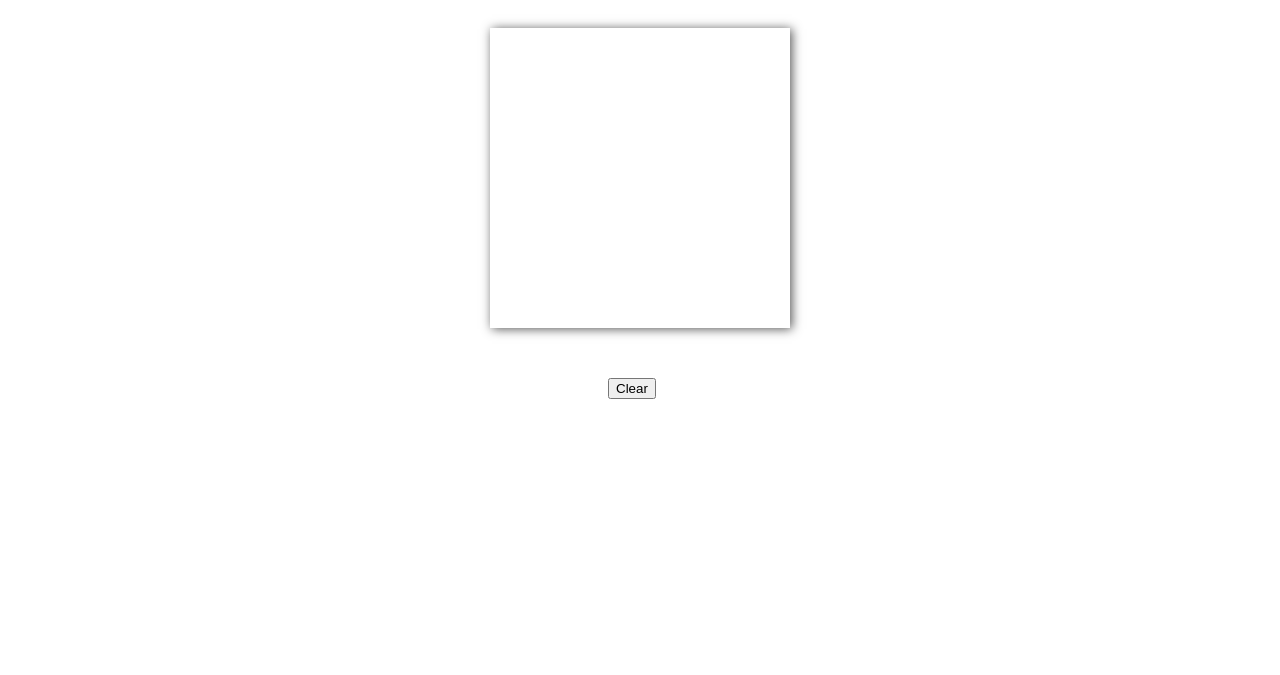
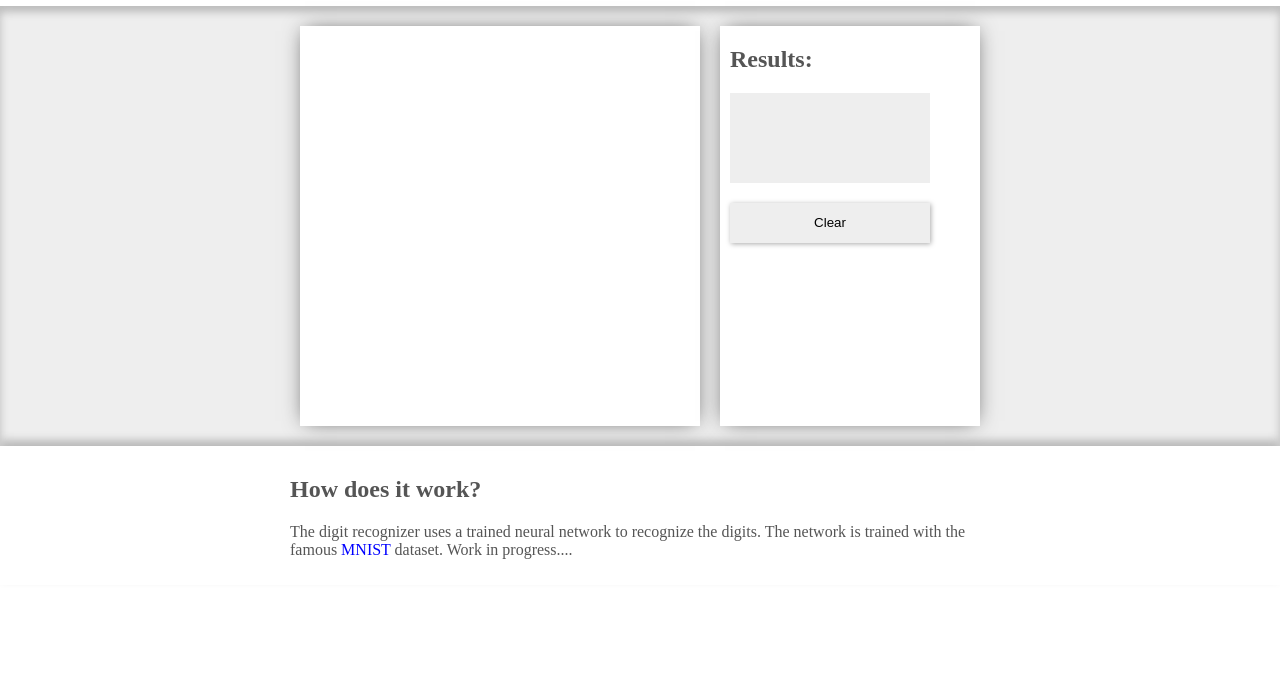
Before and after one commit to marthall/neural-network-digit-recognizer, a plain HTML site: page index.html in a window 1280 px wide. Shown: the part 125-800 px from the top of the page. Drawn offline with Linux system fonts and the light colour scheme.

Commit message:
Quick redesign of webapp

```diff
--- a/index.html
+++ b/index.html
@@ -3,10 +3,26 @@
     <link rel="stylesheet" type="text/css" href="style.css">
 </head>
 <body>
-    <h1>Digit recognition</h1>
-    <canvas id="drawsurface"></canvas>
-    <div id="output"></div>
-    <input type="button" id="clear" value="Clear">
+    <header>
+        <h1>Digit recognition</h1>
+    </header>
+    <article id="interactive">
+        <div class="container">
+            <canvas id="drawsurface"></canvas>
+            <section id="results">
+                <h2>Results: <span id="classification"></span></h2>
+                <canvas id="chart" width="200", height="90"></canvas>
+                <input type="button" id="clear" value="Clear">
+            </section>
+        </div>
+    </article>
+    <div class="content">
+    <article id="description">
+        <h2>How does it work?</h2>
+        <p>The digit recognizer uses a trained neural network to recognize the digits. The network is trained with the famous <a href="http://yann.lecun.com/exdb/mnist/">MNIST</a> dataset. Work in progress....</p>
+    </article>
+    </div>
+
 </body>
 <script src="data.js"></script>
 <script src="script.js"></script>
--- a/script.js
+++ b/script.js
@@ -45,8 +45,8 @@
         canvas = document.getElementById(canvasId);
         var context = canvas.getContext('2d');
 
-        canvas.width = 300
-        canvas.height = 300;
+        canvas.width = 400
+        canvas.height = 400;
 
         context.lineWidth = 14;
         context.lineJoin = context.lineCap = 'round';
@@ -115,6 +115,8 @@
          // bind event handler to clear button
         document.getElementById('clear').addEventListener('click', function() {
             context.clearRect(0, 0, canvas.width, canvas.height);
+            resultContext.clearRect(0, 0, resultCanvas.width, resultCanvas.height);
+
         }, false);
 
         return canvas;
@@ -214,7 +216,7 @@
             minX = centerX - frameWidth/2;
             maxX = centerX + frameWidth/2;
 
-            console.log(minY, minX, maxY, maxX);
+            // console.log(minY, minX, maxY, maxX);
 
             // Delete this if not drawing square
             // context.lineWidth = 1;
@@ -250,7 +252,7 @@
                 small_matrix.push(row);
             }
 
-            console.log(small_matrix);
+            // console.log(small_matrix);
 
             function calculateCenterOfMass(matrix, threshold) {
                 var centerY = 0, centerX = 0;
@@ -274,7 +276,7 @@
 
             var center = calculateCenterOfMass(small_matrix, 0.5)
 
-            console.log(center.y, center.x);
+            // console.log(center.y, center.x);
 
             var padding = {
                 top: BOUNDING_BOX_SIZE / 2 - center.y + (IMAGE_SIZE - BOUNDING_BOX_SIZE)/2,
@@ -283,7 +285,7 @@
                 right: center.x - BOUNDING_BOX_SIZE / 2 + (IMAGE_SIZE - BOUNDING_BOX_SIZE)/2
             }
 
-            console.log(padding);
+            // console.log(padding);
 
             var correctMatrix = new Array();
             for (var i = 0; i < padding.top; i++) {
@@ -314,10 +316,35 @@
 
             nn = new Network();
             var output = nn.feedforward(nodes);
+            var indexes = [0,1,2,3,4,5,6,7,8,9]
 
-            var i = output.indexOf(Math.max.apply(Math, output));
-            console.log(output);
-            console.log(i);
+            var indexedOutput = zip([indexes, output]).sort(function(a, b) { return b[1] - a[1]});
+
+            console.log(indexedOutput[0], indexedOutput[1], indexedOutput[2]);
+
+            var classification = document.getElementById("classification");
+            classification.innerHTML = indexedOutput[0][0];
+
+            resultCanvas = document.getElementById("chart");
+            resultContext = resultCanvas.getContext("2d");
+
+            resultContext.clearRect(0, 0, resultCanvas.width, resultCanvas.height);
+
+            var bar = {
+                height: 20,
+                padding: 5,
+                maxWidth: 140
+            }
+
+            resultContext.font = "18px serif";
+
+            for (var i = 0; i < 3; i++) {
+                resultContext.fillStyle = "#333";
+                resultContext.fillText(indexedOutput[i][0], 8, 25 + (i * (bar.height + bar.padding)))
+                resultContext.fillStyle = "#88f";
+                resultContext.fillRect(24, 10 + (i * (bar.height + bar.padding)), bar.maxWidth * indexedOutput[i][1], bar.height);
+            }
+
 
         }, false);
     };
--- a/style.css
+++ b/style.css
@@ -1,15 +1,71 @@
+
+body {
+    margin: 0;
+    color: #555;
+}
+
+header {
+    margin: 0;
+}
+
 h1 {
     text-align: center;
     font-family:  Gill Sans / Gill Sans MT, sans-serif;
-    color: #555;
     font-size: 80px;
+    padding: 20px;
+    margin: 0;
+}
+
+#interactive {
+    box-shadow: 0px 6px 8px 0px #bbb inset;
+    background-color: #eee;
+    height: 420px;
+    padding: 10px;
+}
+
+.content {
+    padding: 10px;
+    box-shadow: 0px -6px 8px 0px #bbb;
+
 }
 
 #drawsurface {
     display: block;
-    margin: 50px auto;
+    margin: 10px 10px;
+    background-color: #fff;
     /*border: 1px solid #444;*/
-    box-shadow: 2px 1px 10px #555;
+    box-shadow: 0px 0px 20px -5px #555;
+    float: left;
+}
+
+#results {
+    display: block;
+    margin: 10px auto;
+    background-color: #fff;
+    float: right;
+    height: 400px;
+    width: 240px;
+    margin: 10px;
+    box-shadow: 0px 0px 20px -5px #555;
+    padding: 0 10px;
+}
+
+#results h2 {
+    /*color: #222;*/
+}
+
+#classification {
+    font-weight: bold;
+}
+
+.container {
+    width: 700px;
+    margin: auto;
+    /*border: solid #000;*/
+}
+
+#chart {
+    background-color: #eee;
 }
 
 #normalize {
@@ -19,8 +75,24 @@ h1 {
     box-shadow: 2px 1px 10px #555;
 }
 
+#description {
+    width: 700px;
+    margin:auto;
+}
+
 input {
-    margin-left: 600px;
+    border-style: none;
+    width: 200px;
+    height: 40px;
+    margin: 20px 0px;
+    background-color: #eee;
+    box-shadow: 1px 1px 5px 0px #aaa;
+    outline: 0;
+}
+
+input:hover {
+    background-color: #ddd;
+    cursor: pointer;
 }
 
 canvas {
@@ -31,3 +103,9 @@ canvas {
     image-rendering: crisp-edges;
     -ms-interpolation-mode: nearest-neighbor;
 }
+
+a {
+    font-style: none;
+    color: blue;
+    text-decoration: none;
+}
```
